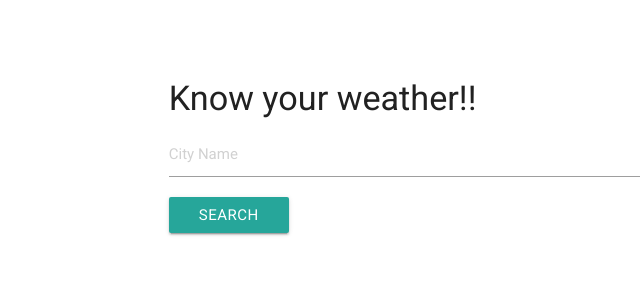
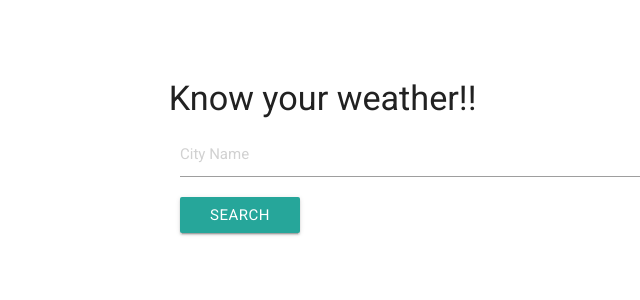
Before and after one commit to JoanNgatia/weather-forecaster, a Flask app: page / in a window 1280 px wide. Shown: the top 300 px of the page, without its empty margins (12-652 px from the left). Run offline with Flask 2, Linux system fonts and the light colour scheme; some libraries are stand-ins or nearby versions; some web fonts are replaced.

Commit message:
[Chore]Minor UI changes

```diff
--- a/app.py
+++ b/app.py
@@ -13,7 +13,7 @@ def main():
 
 
 @app.route("/city", methods=['GET', 'POST'])
-def get_city():
+def get_city_current():
     city_name = request.args['city']
     payload = {'APPID': API_KEY, 'q': city_name, 'units': 'metric'}
     if city_name:
@@ -23,9 +23,10 @@ def get_city():
         wind = y['wind']['speed']
         weather = y['weather'][0]['main']
         average_temp = y['main']['temp']
-        return render_template("index.html", city=city_name,
+        country = y['sys']['country']
+        return render_template("index.html", city=city_name.title(),
                                weather=weather, windspeed=wind,
-                               temp=average_temp)
+                               temp=average_temp, country=country)
     else:
         return render_template("failed.html")
 
--- a/static/css/base.css
+++ b/static/css/base.css
@@ -1,3 +1,13 @@
 #bodyapp {
     margin-top: 80px;
 }
+
+.currentweather {
+    border-top-style: dotted;
+    border-right-style: solid;
+    border-left-style: solid;
+    border-bottom-style: dotted;
+    border-width: 1px;
+    margin-top: 30px;
+    border-color: #26A69A;
+}
--- a/templates/index.html
+++ b/templates/index.html
@@ -3,18 +3,21 @@
     <div class="container" id="bodyapp">
         <div class="row">
             <h4>Know your weather!!</h4>
-            <div class="searchform">
-                <form class="currentweather" action="/city">
+            <div class="searchform col s12">
+                <form class="currentweatherform" action="/city">
                     <input  name="city" type="text" placeholder="City Name">
                     <button type="submit" class="btn" value="Search">Search</button>
                 </form>
             </div>
             {% if city %}
                 <div class="currentweather col s12">
-                    <h3>{{city}}</h3>
-                    <p>The weather is {{weather}}</p>
-                    <p>The wind speed is {{windspeed}}m/s</p>
-                    <p>The average temperature is {{temp}} &#8451;</p>
+                    <h3>{{city}}, {{ country }}</h3>
+                    <p>Today's weather: </p>
+                    <ul>
+                        <li>The weather is {{weather}}</li>
+                        <li>The wind speed is {{windspeed}}m/s</li>
+                        <li>The average temperature is {{temp}} &#8451;</li>
+                    </ul>
                 </div>
             {% endif %}
         </div>
```
